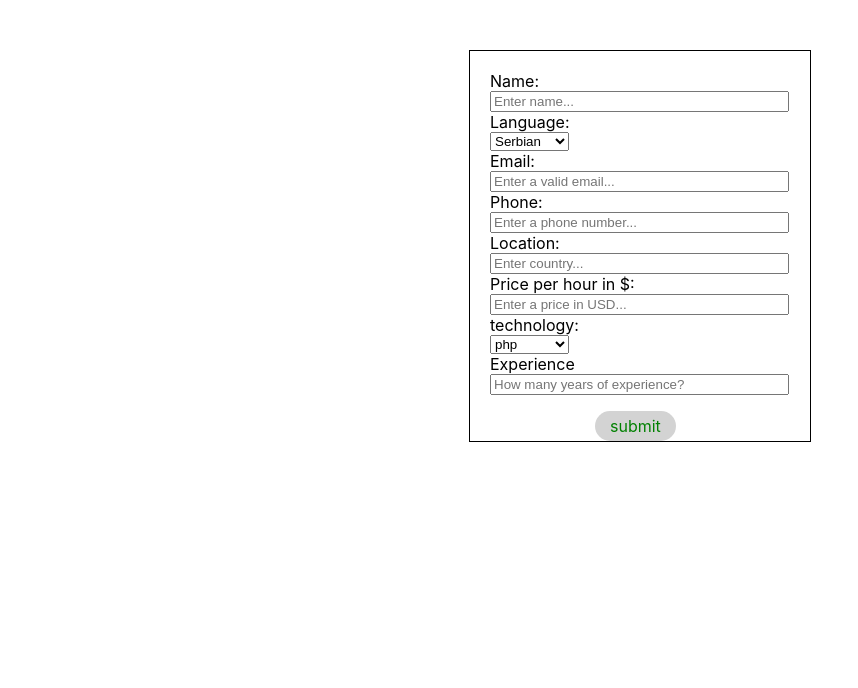
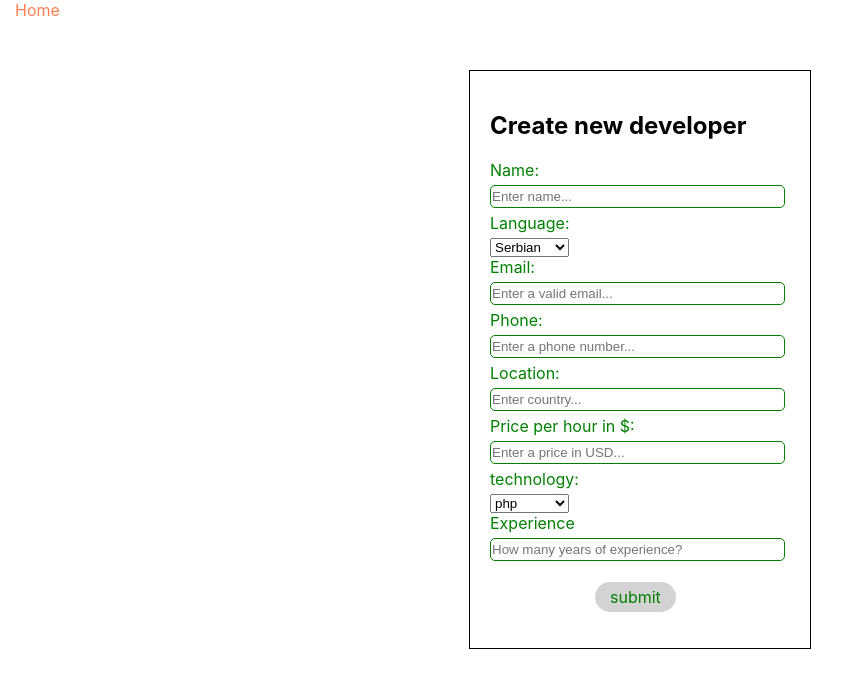
Before and after one commit to adojcinovic/hire-developer, a React (Create React App) app: page /create_profile in a window 1280 px wide. Shown: the top 688 px of the page, without its empty margins (0-858 px from the left). Built offline with nearby package versions, Linux system fonts and the light colour scheme; no server answers.

Commit message:
some design changes

```diff
--- a/public/index.html
+++ b/public/index.html
@@ -24,7 +24,7 @@
       work correctly both with client-side routing and a non-root public URL.
       Learn how to configure a non-root public URL by running `npm run build`.
     -->
-    <title>React App</title>
+    <title>Prime Hiring</title>
   </head>
   <body>
     <noscript>You need to enable JavaScript to run this app.</noscript>
--- a/src/components/Dev_card/Dev_card.css
+++ b/src/components/Dev_card/Dev_card.css
@@ -1,9 +1,16 @@
 .dev-card {
   padding: 20px 20px 0 20px;
-  border: black solid 1px;
+  border: green solid 1px;
   color: black;
   width: 25%;
   margin: 10px 10px;
+  border-radius: 10px;
+  transition: 0.5s;
+}
+
+.dev-card:hover {
+  -webkit-box-shadow: 0px 0px 23px 0px rgba(0, 140, 0, 0.51);
+  box-shadow: 0px 0px 23px 0px rgba(0, 140, 0, 0.51);
 }
 
 .dev-card img {
--- a/src/components/Dev_card/Dev_card.jsx
+++ b/src/components/Dev_card/Dev_card.jsx
@@ -22,7 +22,7 @@ const Dev_card = (props) => {
 
   return developers.map((element) => {
     return (
-      <div className="dev-card">
+      <div key={element.id} className="dev-card">
         <div className="top">
           <img src={element.profile_pic} alt="" />
           <div className="details">
--- a/src/pages/Create_profile/Create_profile.css
+++ b/src/pages/Create_profile/Create_profile.css
@@ -1,6 +1,6 @@
 .new-dev {
   width: 300px;
-  height: 350px;
+  min-height: 370px;
   border: 1px solid black;
   margin: 50px auto;
   display: flex;
@@ -8,8 +8,22 @@
   align-items: flex-start;
   padding: 20px;
 }
+.link {
+  text-decoration: none;
+  color: coral;
+  margin: 15px;
+  margin-top: 15px;
+}
+.new-dev label {
+  color: green;
+  margin-bottom: 5px;
+}
 .new-dev input {
+  padding: 3px 1px;
+  margin-bottom: 5px;
   width: 97%;
+  border-radius: 5px;
+  border: 1px solid green;
 }
 .email {
   margin-bottom: 0 !important;
--- a/src/pages/Create_profile/Create_profile.jsx
+++ b/src/pages/Create_profile/Create_profile.jsx
@@ -2,7 +2,7 @@ import "./Create_profile.css";
 import { useState } from "react";
 import { useContext } from "react";
 import { developersContext } from "../../App";
-import { useHistory } from "react-router-dom";
+import { useHistory, Link } from "react-router-dom";
 import axios from "axios";
 
 const Create_profile = () => {
@@ -10,18 +10,6 @@ const Create_profile = () => {
   const { developers, setDevelopers, shouldFetch, setShouldFetch } = useContext(
     developersContext
   );
-
-  const getMaxId = () => {
-    let maxId = 0;
-    developers.forEach((element) => {
-      if (element.id > maxId) {
-        maxId = element.id;
-        maxId++;
-        console.log(maxId);
-      }
-    });
-    return maxId;
-  };
 
   const [isValid, setIsValid] = useState(false);
   const [message, setMessage] = useState("");
@@ -35,14 +23,14 @@ const Create_profile = () => {
     technology: "php",
     years_of_experience: null,
     language: "Serbian",
-    id: getMaxId(),
+    hired: { startDate: 1, endDate: 1 },
   });
   const emailRegex = /\S+@\S+\.\S+/;
 
   const submitNew = () => {
     axios
       .post(`https://618129148bfae60017adfe77.mockapi.io/developers/`, newDev)
-      .then((response) => {
+      .then(() => {
         setShouldFetch(!shouldFetch);
         history.push("/");
       });
@@ -60,7 +48,12 @@ const Create_profile = () => {
   };
 
   return (
+    <>
+      <Link to="/" className="link">
+        Home
+      </Link>
       <div className="new-dev">
+        <h2>Create new developer</h2>
         <label htmlFor="name">Name: </label>
         <input
           type="text"
@@ -159,6 +152,7 @@ const Create_profile = () => {
           submit
         </p>
       </div>
+    </>
   );
 };
 
--- a/src/pages/Hire_dev/Hire_dev.css
+++ /dev/null
@@ -1,3 +0,0 @@
-.create-team {
-  color: hotpink;
-}
--- a/src/pages/Hire_dev/Hire_dev.jsx
+++ /dev/null
@@ -1,7 +0,0 @@
-import "./Hire_dev.css";
-
-const Create_team = () => {
-  return <div className="create-team">CREATE TEAM</div>;
-};
-
-export default Create_team;
--- a/src/pages/Home/Home.css
+++ b/src/pages/Home/Home.css
@@ -1,8 +1,9 @@
 .home-page {
   width: 100%;
 }
-.home-page h3 {
+.home-page h2 {
   padding: 30px;
+  color: green;
 }
 .header {
   display: flex;
@@ -11,7 +12,13 @@
   padding: 30px;
 }
 .header button {
-  padding: 10px 20px 10px;
+  color: green;
+  cursor: pointer;
+  /* background-color: lightgray; */
+  border-radius: 20px;
+  border: 1px solid green;
+  padding: 10px 15px;
+  margin-left: 10px;
 }
 .developers {
   display: flex;
--- a/src/pages/Home/Home.jsx
+++ b/src/pages/Home/Home.jsx
@@ -20,10 +20,15 @@ const Home = (props) => {
   return (
     <div className="home-page">
       <div className="header">
-        <h3>HOME</h3>
-        <Link to={`/Create_profile`}>
-          <button>Create new developer profile</button>
-        </Link>
+        <h2>PRIME HIRING</h2>
+        <div>
+          <Link to={`/Create_profile`}>
+            <button>Create new developer profile</button>
+          </Link>
+          <Link to={`/Hired`}>
+            <button>Hire developer</button>
+          </Link>
+        </div>
       </div>
       <br />
       <div className="developers">
--- a/src/pages/Home/Modal_style.js
+++ b/src/pages/Home/Modal_style.js
@@ -4,12 +4,12 @@ export const MODAL_STYLE = {
   },
   content: {
     position: "absolute",
-    "margin-left": "auto",
-    "margin-right": "auto",
+    marginLeft: "auto",
+    marginRight: "auto",
     top: "150px",
     left: "0",
     right: "0",
-    "text-align": "center",
+    textAlign: "center",
     width: "370px",
     height: "400px",
   },
@@ -21,12 +21,12 @@ export const EDIT_MODAL_STYLE = {
   },
   content: {
     position: "absolute",
-    "margin-left": "auto",
-    "margin-right": "auto",
+    marginLeft: "auto",
+    marginRight: "auto",
     top: "150px",
     left: "0",
     right: "0",
-    "text-align": "center",
+    textAlign: "center",
     width: "350px",
     height: "400px",
   },
```
Also changed, not shown: src/pages/Hire_developer/Hire_developer.css (added), src/pages/Hire_developer/Hire_developer.jsx (added). Lines whose indentation alone changed are shown as unchanged.
